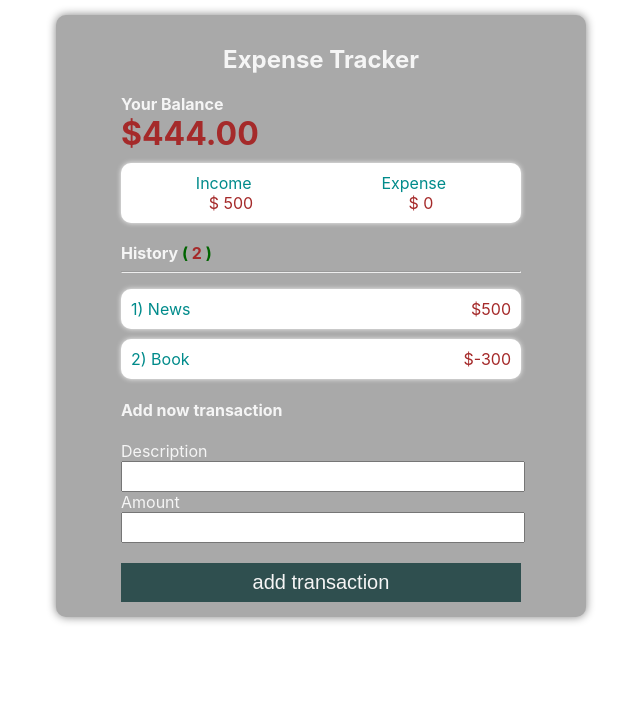
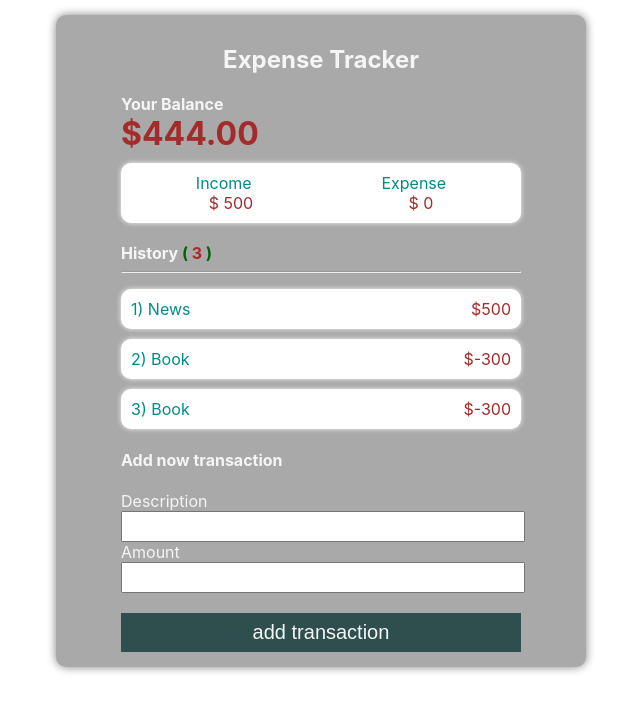
Before and after one commit to Azhar7909/expenses, a React (Create React App) app: page / in a window 1280 px wide. Shown: the top 712 px of the page, without its empty margins (334-974 px from the left). Built offline with nearby package versions, Linux system fonts and the light colour scheme.

Commit message:
add new data in globalData.js

```diff
--- a/src/globalData.js
+++ b/src/globalData.js
@@ -5,6 +5,7 @@ import { createContext } from "react"
 const initialTransactions = [
     {description: "News",amount:500},
     {description: "Book",amount:-300},
+    {description: "Book",amount:-300},
 
 ]
 
```
